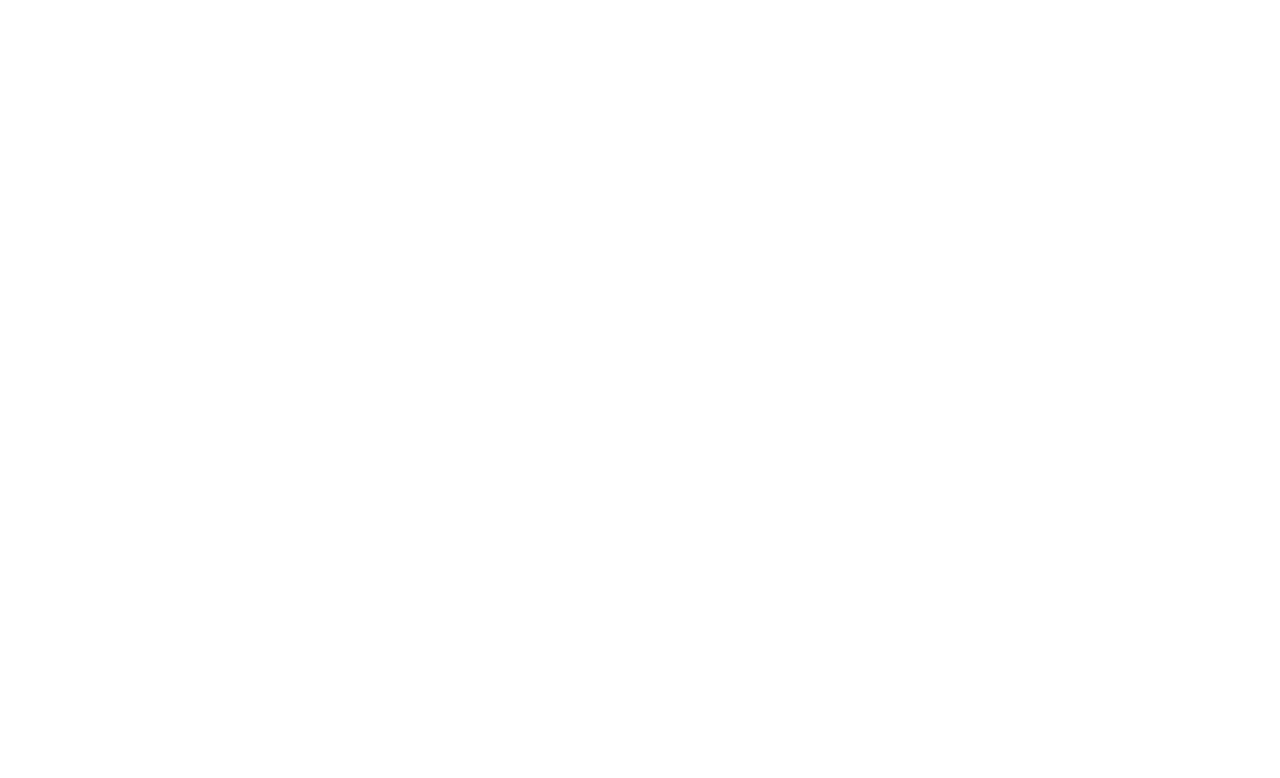
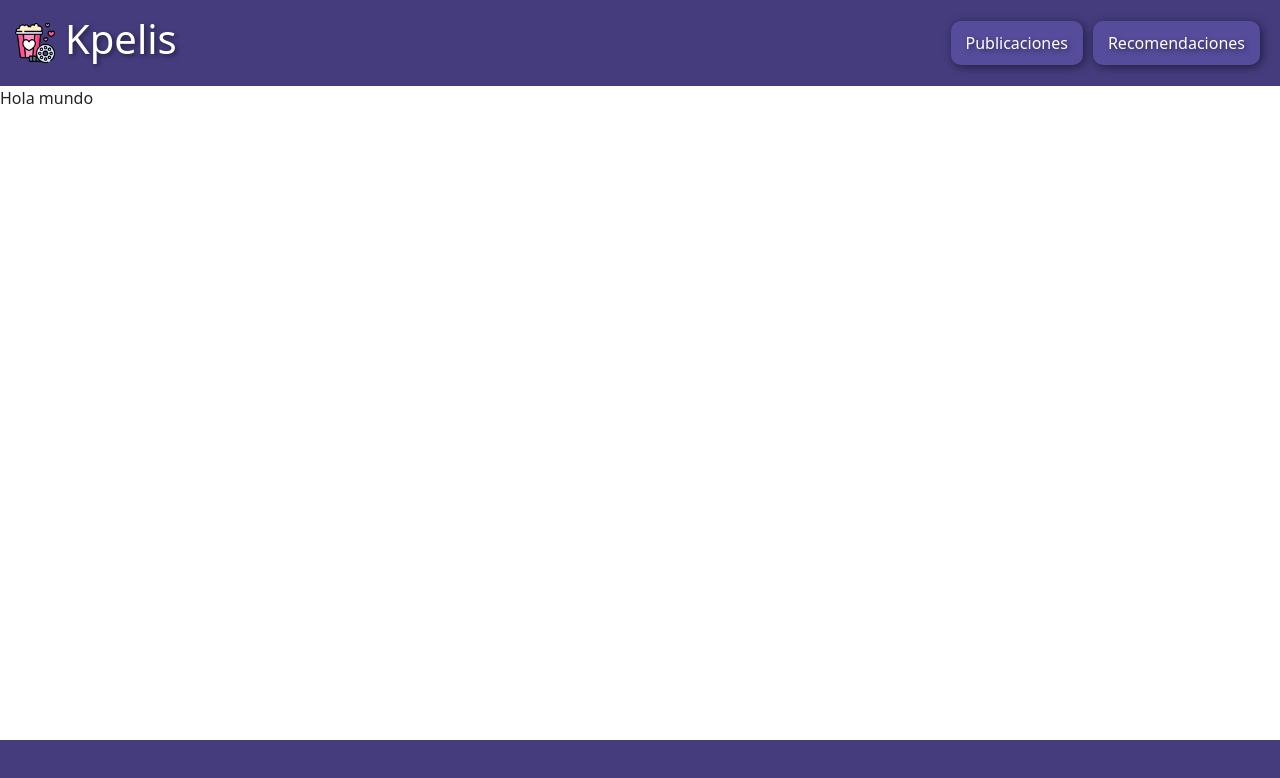
Before and after one commit to Karletty/RedSocialPeliculas, a React (Create React App) app: page /user in a window 1280 px wide. Shown: the top 778 px of the page. Built offline with nearby package versions, Linux system fonts and the light colour scheme.

Commit message:
estilos Layout

```diff
--- a/package.json
+++ b/package.json
@@ -15,6 +15,7 @@
     "react-bootstrap": "^2.5.0",
     "react-dom": "^18.2.0",
     "react-scripts": "5.0.1",
+    "sass": "^1.54.9",
     "typescript": "^4.8.2",
     "web-vitals": "^2.1.4"
   },
--- a/src/Components/Footer/index.tsx
+++ b/src/Components/Footer/index.tsx
@@ -1,6 +1,6 @@
 const Footer = () => {
     return (
-        <footer></footer>
+        <footer className="footer"></footer>
     );
 }
 
--- a/src/Components/Header/index.tsx
+++ b/src/Components/Header/index.tsx
@@ -7,7 +7,7 @@
 
 const Header: FC<Props> = ({ hideNav }) => {
     return (
-        <header>
+        <header className="header">
             {!hideNav && <Navigation></Navigation>}
         </header>
     );
--- a/src/Components/Layout/index.tsx
+++ b/src/Components/Layout/index.tsx
@@ -12,7 +12,7 @@
     return (
         <>
             <Header/>
-            <main>
+            <main className="main">
                 {children}
             </main>
             <Footer></Footer>
--- a/src/Components/Nav/index.tsx
+++ b/src/Components/Nav/index.tsx
@@ -5,17 +5,19 @@
 const Navigation = () => {
     return (
         <Navbar>
-            <Navbar.Brand><img
-              alt=""
-              src="./logo.png"
-              width="40"
-              height="40"
-              className="d-inline-block align-top"
-            />{' '}
-            Kpelis</Navbar.Brand>
-            <Nav className="me-auto">
-                <Nav.Link>Posts</Nav.Link>
-                <Nav.Link>Recomendations</Nav.Link>
+            <Navbar.Brand>
+                <img
+                    alt=""
+                    src="./logo.png"
+                    width="40"
+                    height="40"
+                    className="d-inline-block align-top"
+                />
+                <h1>Kpelis</h1>
+            </Navbar.Brand>
+            <Nav>
+                <Nav.Link>Publicaciones</Nav.Link>
+                <Nav.Link>Recomendaciones</Nav.Link>
             </Nav>
         </Navbar>
     )
--- a/src/index.tsx
+++ b/src/index.tsx
@@ -2,6 +2,7 @@
 import ReactDOM from 'react-dom/client';
 import 'bootstrap/dist/css/bootstrap.min.css';
 import { Layout } from './Components';
+import "./assets/style.scss"
 
 
 const root = ReactDOM.createRoot(
@@ -10,5 +11,8 @@
 
 root.render(
   <React.StrictMode>
+    <Layout>
+      Hola mundo
+    </Layout>
   </React.StrictMode>
 );
```
Also changed, not shown: 1 other file (tests, documents, lock files or other folders).
